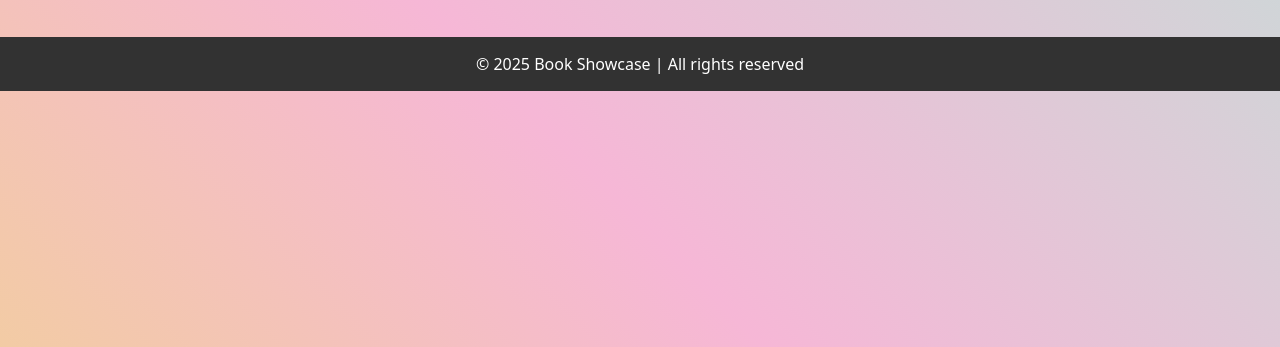
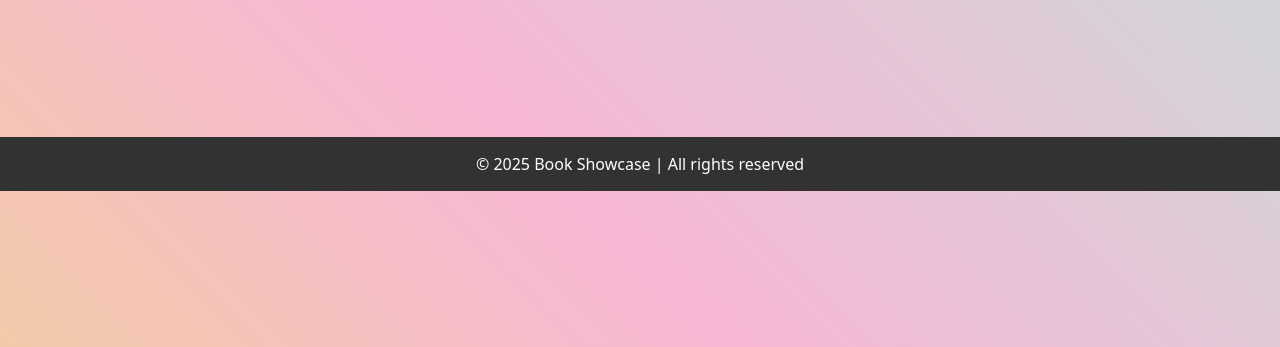
Before and after one commit to prashant975/web-project, a website: page index.html in a window 1280 px wide. Shown: the part 453-800 px from the top of the page. Drawn offline with nearby package versions, Linux system fonts and the light colour scheme.

Commit message:
Update index.html

```diff
--- a/index.html
+++ b/index.html
@@ -123,7 +123,7 @@
             color: white;
             padding: 15px;
             text-align: center;
-            margin-top: 0px;
+            margin-top: 100px;
             animation: fadeIn 2s ease-in-out;
         }
 
```
